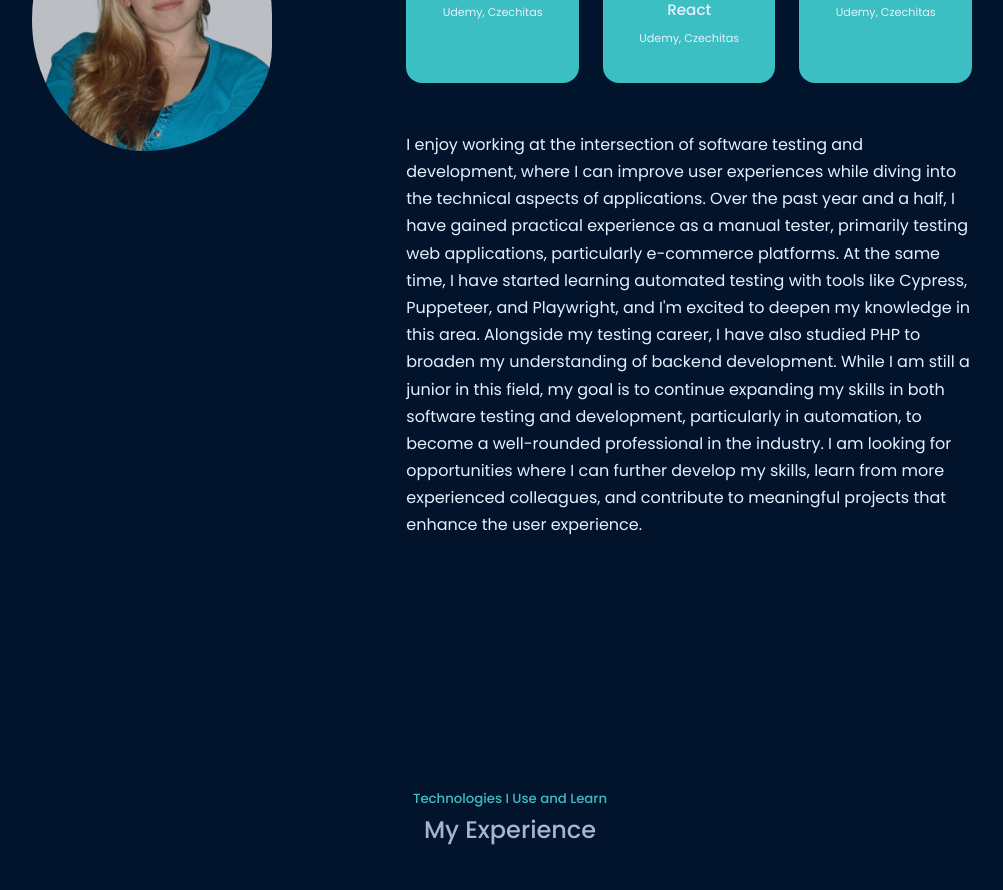
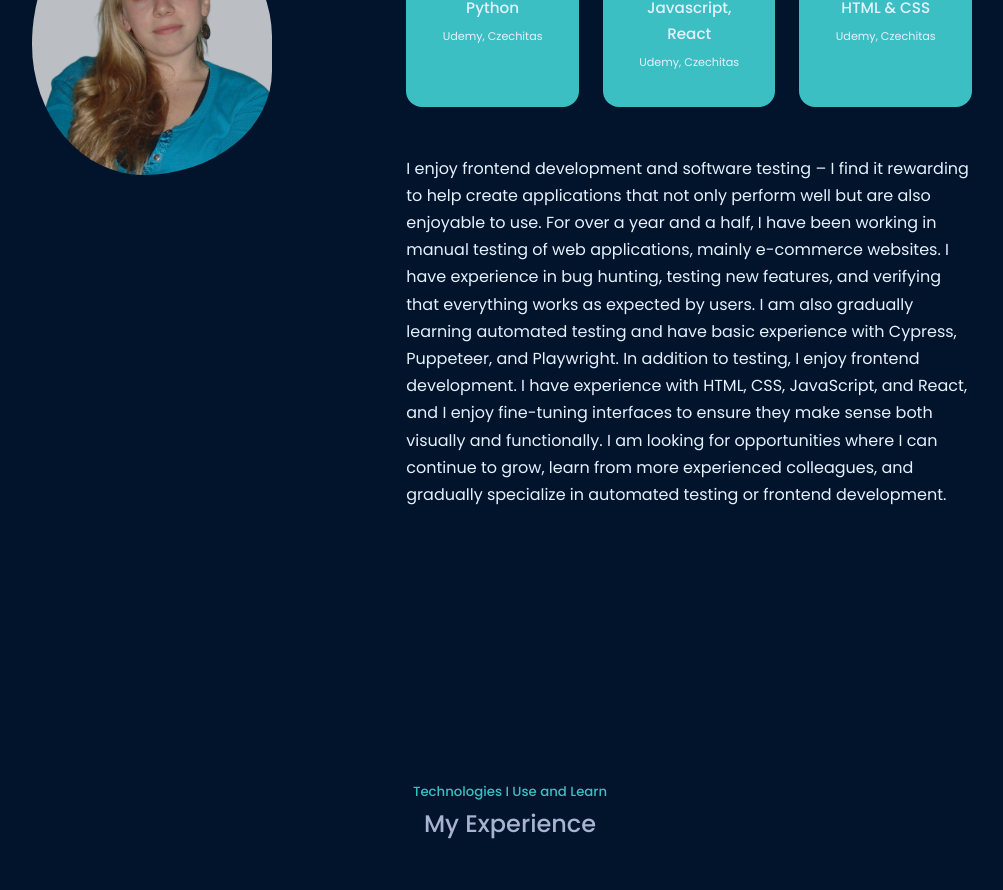
Before and after one commit to vercik13/veronika-vokounova, a React (Create React App) app: page / in a window 1280 px wide. Shown: the part 1020-1910 px from the top of the page, without its empty margins (130-1133 px from the left). Built offline with nearby package versions, Linux system fonts and the light colour scheme.

Commit message:
aktualizace

```diff
--- a/src/components/About/About.jsx
+++ b/src/components/About/About.jsx
@@ -43,11 +43,13 @@ const About = () => {
             </div>
             <div>
               <p>
-              I enjoy working at the intersection of software testing and development, where I can improve user experiences while diving into the technical aspects of applications. Over the past year and a half, I have gained practical experience as a manual tester, primarily testing web applications, particularly e-commerce platforms. At the same time, I have started learning automated testing with tools like Cypress, Puppeteer, and Playwright, and I'm excited to deepen my knowledge in this area.
+              I enjoy frontend development and software testing – I find it rewarding to help create applications that not only perform well but are also enjoyable to use.
 
-Alongside my testing career, I have also studied PHP to broaden my understanding of backend development. While I am still a junior in this field, my goal is to continue expanding my skills in both software testing and development, particularly in automation, to become a well-rounded professional in the industry.
+For over a year and a half, I have been working in manual testing of web applications, mainly e-commerce websites. I have experience in bug hunting, testing new features, and verifying that everything works as expected by users. I am also gradually learning automated testing and have basic experience with Cypress, Puppeteer, and Playwright.
 
-I am looking for opportunities where I can further develop my skills, learn from more experienced colleagues, and contribute to meaningful projects that enhance the user experience.
+In addition to testing, I enjoy frontend development. I have experience with HTML, CSS, JavaScript, and React, and I enjoy fine-tuning interfaces to ensure they make sense both visually and functionally.
+
+I am looking for opportunities where I can continue to grow, learn from more experienced colleagues, and gradually specialize in automated testing or frontend development.
               </p>
             </div>
           </div>
```
